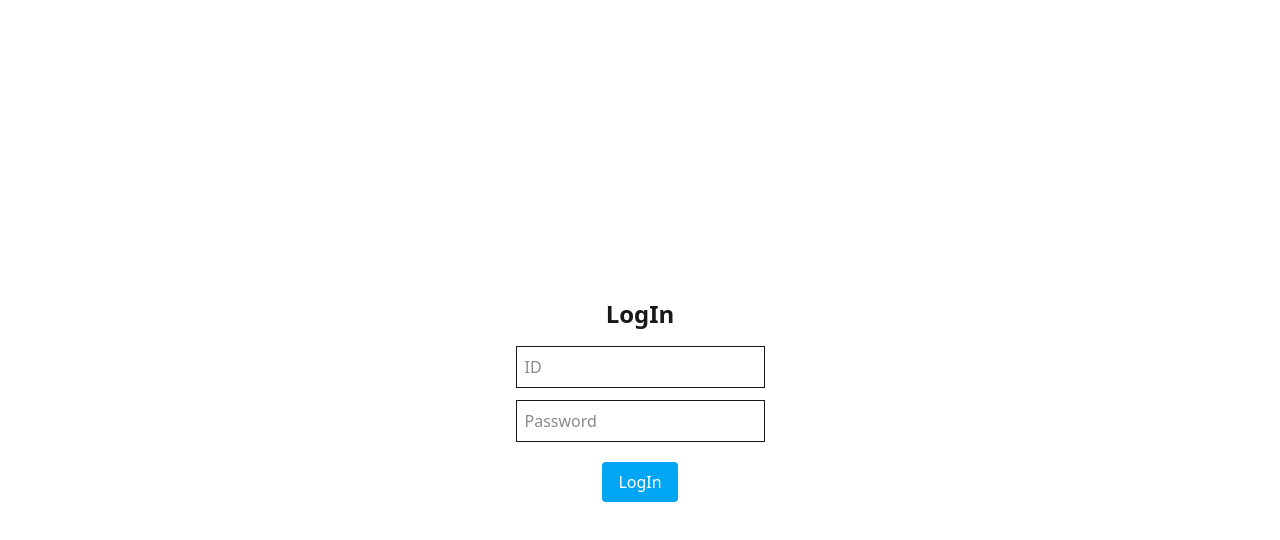
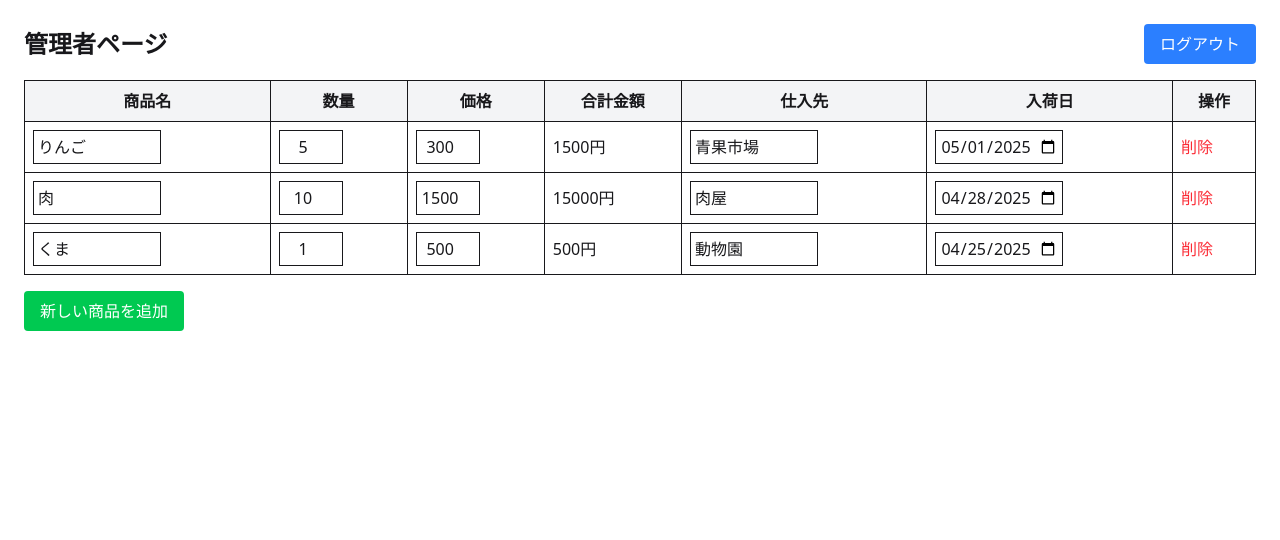
Before and after one commit to noaysk/Inventory_Management, a React (Vite) app: page /admin in a window 1280 px wide. Shown: the top 540 px of the page. Built offline with nearby package versions, Linux system fonts and the light colour scheme.

Commit message:
created an admin page

```diff
--- /dev/null
+++ b/public/inventory.json
@@ -0,0 +1,5 @@
+[
+    { "id": 1, "name": "りんご", "quantity": 5, "price": 300, "supplier": "青果市場", "arrivalDate": "2025-05-01" },
+    { "id": 2, "name": "肉", "quantity": 10, "price": 1500, "supplier": "肉屋", "arrivalDate": "2025-04-28" },
+    { "id": 3, "name": "くま", "quantity": 1, "price": 500, "supplier": "動物園", "arrivalDate": "2025-04-25" }
+  ]
--- a/src/App.jsx
+++ b/src/App.jsx
@@ -1,18 +1,22 @@
-import React, { useState } from "react";
-import { BrowserRouter as Router, Routes, Route, useNavigate } from "react-router-dom";
+import React from "react";
+import { BrowserRouter as Router, Routes, Route } from "react-router-dom";
 import EmployeeDashboard from "./components/EmployeeDashboard";
+import AdminDashboard from "./components/AdminDashboard";
 import LoginPage from "./components/LoginPage";
-import AdminDashboard from "./components/AdminDashboard";
 
 const App = () => {
-  const [isAdmin, setIsAdmin] = useState(false);
-
   return (
     <Router>
       <Routes>
+        {/* 従業員ページ（閲覧のみ） */}
         <Route path="/" element={<EmployeeDashboard />} />
-        <Route path="/login" element={<LoginPage onLogin={setIsAdmin} />} />
-        <Route path="/admin" element={isAdmin ? <AdminDashboard /> : <LoginPage />} />
+
+        {/* 管理者ページ（ログインしないとアクセス不可） */}
+        <Route path="/admin" element={<AdminDashboard />} />
+
+
+        {/* ログインページ */}
+        <Route path="/login" element={<LoginPage />} />
       </Routes>
     </Router>
   );
--- a/src/components/AdminDashboard.jsx
+++ b/src/components/AdminDashboard.jsx
@@ -1,13 +1,56 @@
-import React from "react";
+import React, { useState, useEffect } from "react";
+import InventoryTable from "./InventoryTable";
+import { useNavigate } from "react-router-dom";
 
 const AdminDashboard = () => {
+  const navigate = useNavigate();
+  const [inventory, setInventory] = useState([]);
+
+  useEffect(() => {
+    fetch("/inventory.json")
+      .then((response) => response.json())
+      .then((data) => {
+        // ✅ `totalPrice` を `price × quantity` で自動計算
+        const updatedInventory = data.map(item => ({
+          ...item,
+          totalPrice: item.price * item.quantity
+        }));
+        setInventory(updatedInventory);
+      });
+  }, []);
+
+  const handleEdit = (item) => {
+    setInventory(inventory.map((i) => (i.id === item.id ? item : i)));
+  };
+
+  const handleDelete = (id) => {
+    setInventory(inventory.filter((item) => item.id !== id));
+  };
+
+  const handleLogout = () => {
+    navigate("/");
+  };
+
   return (
     <div className="p-6">
-      <h1 className="text-2xl font-bold mb-4">管理者用在庫管理</h1>
-      <button className="px-4 py-2 bg-green-500 text-white rounded hover:bg-green-700">
+      <div className="flex justify-between items-center mb-4">
+        <h1 className="text-2xl font-bold">管理者ページ</h1>
+        <button
+          onClick={handleLogout}
+          className="px-4 py-2 bg-blue-500 text-white rounded hover:bg-red-700"
+        >
+          ログアウト
+        </button>
+      </div>
+
+      {/* ✅ 管理者用在庫テーブル（編集・削除OK） */}
+      <InventoryTable inventory={inventory} isAdmin={true} onEdit={handleEdit} onDelete={handleDelete} />
+
+
+
+      <button className="mt-4 px-4 py-2 bg-green-500 text-white rounded hover:bg-green-700">
         新しい商品を追加
       </button>
-      {/* InventoryTableコンポーネントを拡張してアドミン用表示 */}
     </div>
   );
 };
--- a/src/components/EmployeeDashboard.jsx
+++ b/src/components/EmployeeDashboard.jsx
@@ -1,28 +1,36 @@
-import React from "react";
+import React, { useState, useEffect } from "react";
 import { useNavigate } from "react-router-dom";
 import InventoryTable from "./InventoryTable";
 
 const EmployeeDashboard = () => {
   const navigate = useNavigate();
+  const [inventory, setInventory] = useState([]);
+
+  useEffect(() => {
+    fetch("/inventory.json") // ✅ JSONファイルからデータ取得
+      .then((response) => response.json())
+      .then((data) => setInventory(data));
+  }, []);
 
   return (
     <div className="p-6 relative">
       <div className="grid grid-cols-3 gap-4">
         <div></div>
-
         <div>
           <h1 className="text-2xl font-bold mb-4 text-center">在庫一覧</h1>
         </div>
         <div className="text-right">
-        <button
-          onClick={() => navigate("/login")}
-          className=" px-4 py-2 bg-sky-500 mb-4  text-white rounded hover:bg-sky-700 dark:bg-sky-700 dark:hover:bg-sky-900"
-        >
-          ログイン
-        </button>
+          {/* ✅ 管理者ログインボタンをそのまま残す！ */}
+          <button
+            onClick={() => navigate("/login")}
+            className="px-4 py-2 bg-sky-500 mb-4 text-white rounded hover:bg-sky-700 dark:bg-sky-700 dark:hover:bg-sky-900"
+          >
+            管理者ログイン
+          </button>
+        </div>
       </div>
-      </div>
-      <InventoryTable />
+
+      <InventoryTable inventory={inventory} isAdmin={false} />
     </div>
   );
 };
--- a/src/components/InventoryTable.jsx
+++ b/src/components/InventoryTable.jsx
@@ -1,86 +1,97 @@
-import React from "react";
+const InventoryTable = ({ inventory, isAdmin, onEdit, onDelete }) => {
+    const handleChange = (id, field, value) => {
+      const updatedInventory = inventory.map(item =>
+        item.id === id ? { ...item, [field]: value } : item
+      );
+      onEdit(updatedInventory);
+    };
 
-
-
-const InventoryTable = () => {
     return (
-
-
-<div className="relative overflow-x-auto shadow-md sm:rounded-lg ">
-<table className="w-full text-sm text-left rtl:text-right  dark:text-white ">
-    <thead className="text-xs text-gray-700 uppercase dark:text-white">
-        <tr className="border-b border-gray-300">
-            <th scope="col" className="px-6 py-3 w-1/2 bg-gray-50 dark:bg-gray-800 border-gray-300 border-b">
-                品名
-            </th>
-            <th scope="col" className="px-6 py-3 w-1/4 dark:bg-gray-900 border-x border-gray-300 border-b">
-                数量
-            </th>
-            <th scope="col" className="px-6 py-3 w-1/4 bg-gray-50 dark:bg-gray-800 border-gray-300 border-b">
-                単価
-            </th>
+      <table className="w-full border-collapse border border-gray-300">
+        <thead>
+          <tr className="bg-gray-100">
+            <th className="border p-2">商品名</th>
+            <th className="border p-2">数量</th>
+            <th className="border p-2">価格</th>
+            <th className="border p-2">合計金額</th>
+            <th className="border p-2">仕入先</th>
+            <th className="border p-2">入荷日</th> {/* ✅ 追加！ */}
+            {isAdmin && <th className="border p-2">操作</th>}
           </tr>
         </thead>
         <tbody>
-        <tr className="border-b border-gray-300 dark:border-gray-500">
-            <th scope="row" className="px-6 py-4 font-medium  bg-gray-50 dark:text-white dark:bg-gray-800">
-                りんごりんごりんごりんごりんごりんごりんごりんご
-            </th>
-            <td className="px-6 py-4 dark:bg-gray-900 border-x border-gray-300">
-                5
+          {inventory.map((item) => (
+            <tr key={item.id}>
+              <td className="border p-2">
+                {isAdmin ? (
+                  <input
+                    type="text"
+                    value={item.name}
+                    onChange={(e) => handleChange(item.id, "name", e.target.value)}
+                    className="border p-1 w-32"
+                  />
+                ) : (
+                  item.name
+                )}
               </td>
-            <td className="px-6 py-4 bg-gray-50 dark:bg-gray-800">
-                300
+              <td className="border p-2">
+                {isAdmin ? (
+                  <input
+                    type="number"
+                    value={item.quantity}
+                    onChange={(e) => handleChange(item.id, "quantity", Number(e.target.value))}
+                    className="border p-1 w-16 text-center"
+                  />
+                ) : (
+                  item.quantity
+                )}
               </td>
+              <td className="border p-2">
+                {isAdmin ? (
+                  <input
+                    type="number"
+                    value={item.price}
+                    onChange={(e) => handleChange(item.id, "price", Number(e.target.value))}
+                    className="border p-1 w-16 text-center"
+                  />
+                ) : (
+                  `${item.price}円`
+                )}
+              </td>
+              <td className="border p-2">{item.quantity * item.price}円</td>
+              <td className="border p-2">
+                {isAdmin ? (
+                  <input
+                    type="text"
+                    value={item.supplier}
+                    onChange={(e) => handleChange(item.id, "supplier", e.target.value)}
+                    className="border p-1 w-32"
+                  />
+                ) : (
+                  item.supplier
+                )}
+              </td>
+              <td className="border p-2">
+                {isAdmin ? (
+                  <input
+                    type="date"
+                    value={item.arrivalDate}
+                    onChange={(e) => handleChange(item.id, "arrivalDate", e.target.value)}
+                    className="border p-1 w-32"
+                  />
+                ) : (
+                  item.arrivalDate
+                )}
+              </td>
+              {isAdmin && (
+                <td className="border p-2">
+                  <button className="text-red-500" onClick={() => onDelete(item.id)}>削除</button>
+                </td>
+              )}
             </tr>
-        <tr className="border-b border-gray-300 dark:border-gray-500">
-            <th scope="row" className="px-6 py-4 font-medium   bg-gray-50 dark:text-white dark:bg-gray-800">
-                肉
-            </th>
-            <td className="px-6 py-4 dark:bg-gray-900 border-x border-gray-300">
-                10
-            </td>
-            <td className="px-6 py-4 bg-gray-50 dark:bg-gray-800">
-                1500
-            </td>
-        </tr>
-        <tr className="border-b border-gray-300 dark:border-gray-500">
-            <th scope="row" className="px-6 py-4 font-medium   bg-gray-50 dark:text-white dark:bg-gray-800">
-                くま
-            </th>
-            <td className="px-6 py-4 dark:bg-gray-900 border-x border-gray-300">
-                1
-            </td>
-            <td className="px-6 py-4 bg-gray-50 dark:bg-gray-800">
-                500
-            </td>
-        </tr>
-        <tr className="border-b border-gray-300 dark:border-gray-500">
-            <th scope="row" className="px-6 py-4 font-medium   bg-gray-50 dark:text-white dark:bg-gray-800">
-                きゃべつ
-            </th>
-            <td className="px-6 py-4 dark:bg-gray-900 border-x border-gray-300">
-                3
-            </td>
-            <td className="px-6 py-4 bg-gray-50 dark:bg-gray-800">
-                300
-            </td>
-        </tr>
-        <tr>
-            <th scope="row" className="px-6 py-4 font-medium   bg-gray-50 dark:text-white dark:bg-gray-800">
-                米
-            </th>
-            <td className="px-6 py-4 dark:bg-gray-900 border-x border-gray-300">
-                300
-            </td>
-            <td className="px-6 py-4 bg-gray-50 dark:bg-gray-800">
-                3000
-            </td>
-        </tr>
+          ))}
         </tbody>
       </table>
-</div>
-
     );
   };
 
--- a/src/components/LoginPage.jsx
+++ b/src/components/LoginPage.jsx
@@ -1,7 +1,7 @@
 import React, { useState } from "react";
 import { useNavigate } from "react-router-dom";
 
-const LoginPage = ({ onLogin }) => {
+const LoginPage = () => {
   const [username, setUsername] = useState("");
   const [password, setPassword] = useState("");
   const navigate = useNavigate();
@@ -9,7 +9,6 @@ const LoginPage = ({ onLogin }) => {
   const handleLogin = () => {
     // ✅ ここで固定のユーザー名・パスワードをチェック
     if (username === "admin" && password === "password") {
-      onLogin(true);
       navigate("/admin"); // ログイン成功で管理画面へ遷移
     } else {
       alert("ログイン失敗！IDまたはパスワードが間違っています。");
```
Also changed, not shown: src/firebase.js (added, +14 -0 lines). Lines whose indentation alone changed are shown as unchanged.
